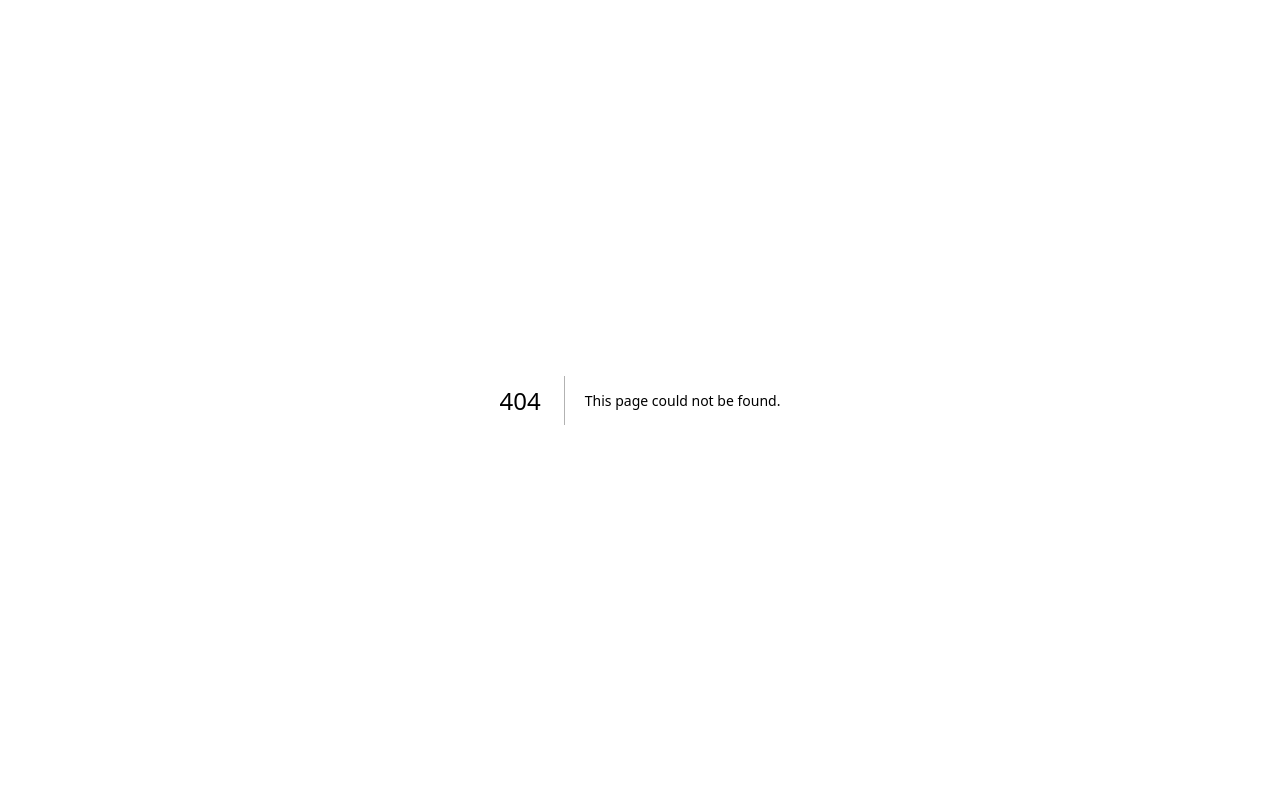
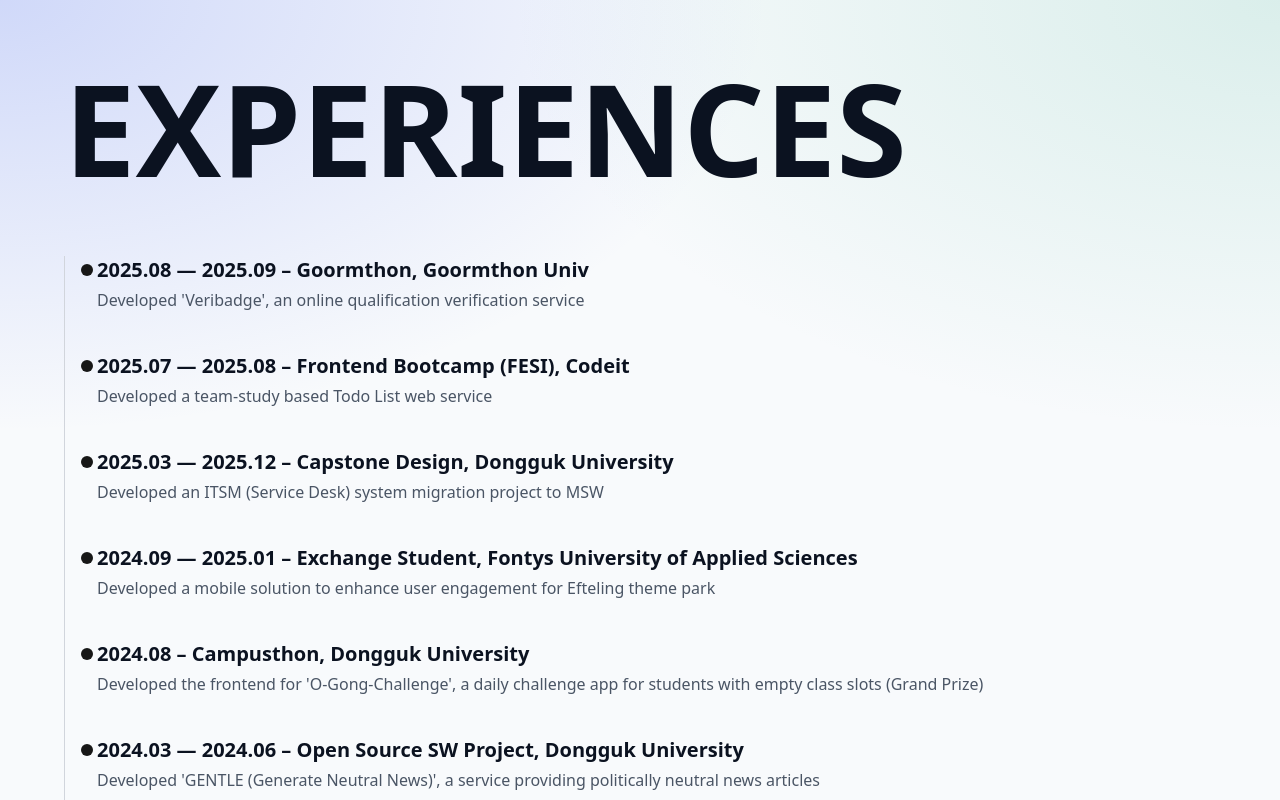
Before and after one commit to memymini/Blog, a Next.js app: page /1/experiences in a window 1280 px wide. Before the commit this address had no page. Built offline with nearby package versions, Linux system fonts and the light colour scheme.

Commit message:
chore: 타임라인 페이지 수정

```diff
--- /dev/null
+++ b/src/app/[lang]/experiences/page.tsx
@@ -0,0 +1,38 @@
+"use cli";
+import { TimelineItem } from "@/components/experiences/TimeLine";
+import { getDictionary } from "../dictionaries";
+import { cn } from "@/lib/utils";
+
+export default async function ExperiencsPage({
+  params,
+}: {
+  params: { lang: string };
+}) {
+  const { lang } = await params;
+  const dict = await getDictionary(lang);
+  const projects = dict.experiences;
+  return (
+    <div className="flex h-screen w-full flex-col lg:p-16 p-10 lg:gap-8 gap-4 overflow-y-auto">
+      <h1
+        className={cn(
+          "max-w-9xl lg:text-9xl text-[10vw] text-center xl:text-start",
+          lang == "en" ? "font-black" : "font-black"
+        )}
+      >
+        {dict.nav_experience}
+      </h1>
+      <div className="relative border-l border-gray-300 dark:border-gray-700 pl-8 mt-8 space-y-10">
+        {projects.map((p, i) => (
+          <TimelineItem
+            key={i}
+            year={p.period}
+            title={p.role}
+            org={p.org}
+            description={p.bullets[0]}
+            delay={0.2 * (i + 1)}
+          />
+        ))}
+      </div>
+    </div>
+  );
+}
--- /dev/null
+++ b/src/components/experiences/TimeLine.tsx
@@ -0,0 +1,41 @@
+"use client";
+import { motion } from "framer-motion";
+
+type TimelineItemProps = {
+  year: string;
+  title: string;
+  description: string;
+  org: string;
+  delay: number;
+};
+
+export function TimelineItem({
+  year,
+  title,
+  description,
+  org,
+  delay,
+}: TimelineItemProps) {
+  return (
+    <motion.div
+      className="relative"
+      initial={{ opacity: 0, y: 40 }}
+      whileInView={{ opacity: 1, y: 0 }}
+      viewport={{ once: true }}
+      transition={{ duration: 0.6, delay }}
+    >
+      <motion.div
+        className="absolute -left-4 top-2 w-3 h-3 bg-primary rounded-full"
+        initial={{ scale: 0 }}
+        whileInView={{ scale: 1 }}
+        transition={{ duration: 0.4, delay }}
+      ></motion.div>
+      <h2 className="text-xl font-semibold">
+        {year} – {title}, {org}
+      </h2>
+      <p className="text-md text-gray-600 dark:text-gray-200 mt-1">
+        {description}
+      </p>
+    </motion.div>
+  );
+}
```
